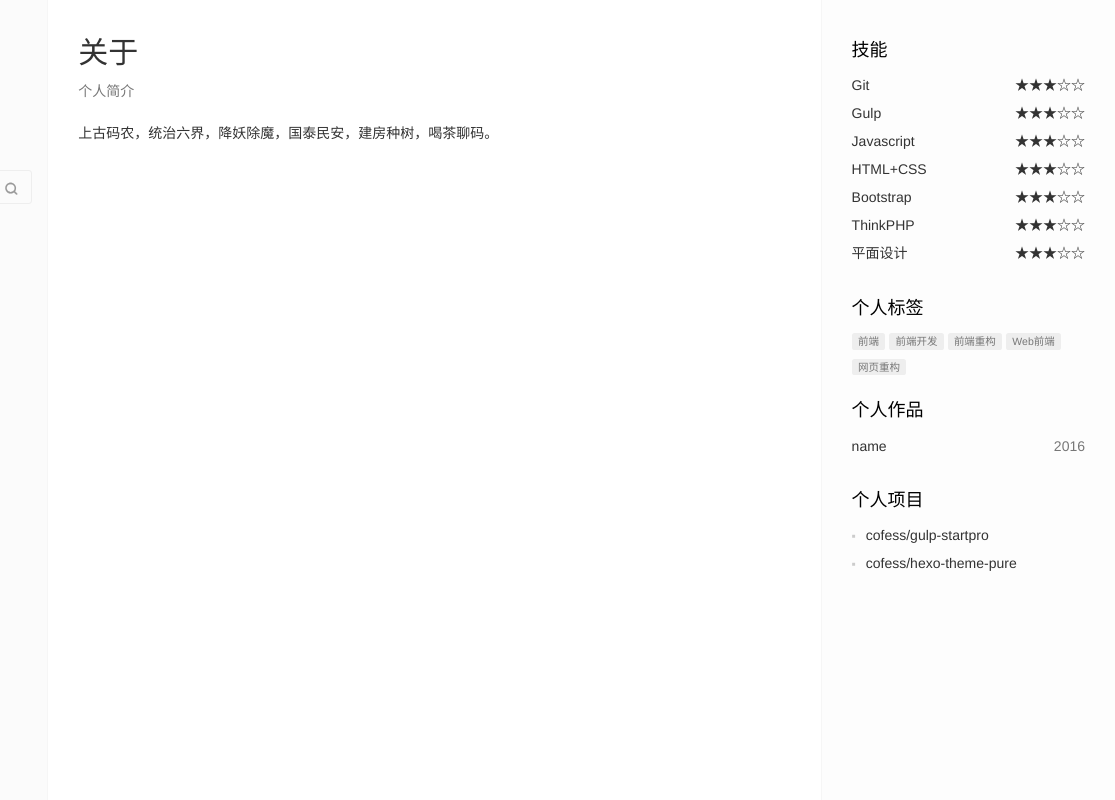
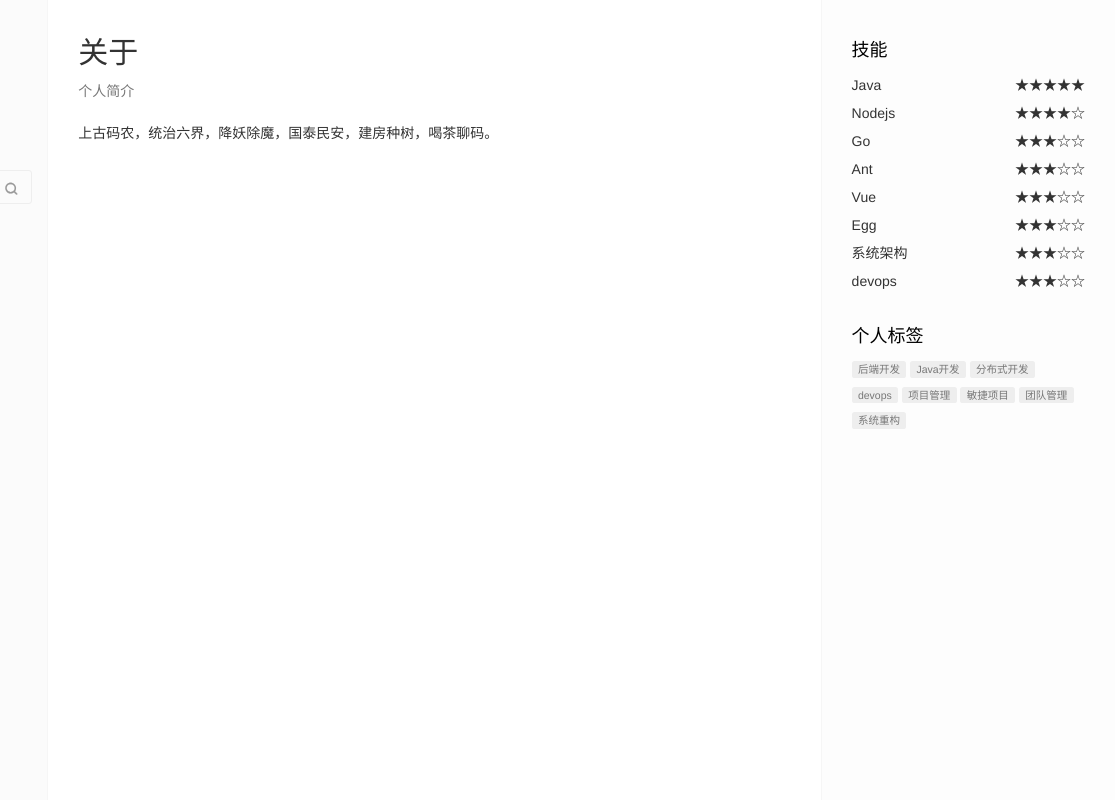
Before and after one commit to rrrtao/rrrtao.github.io, a plain HTML site: page about/index.html in a window 1280 px wide. Shown: the full height of the page, 165-1280 px from the left. Drawn offline with nearby package versions, Linux system fonts and the light colour scheme.

Commit message:
Site updated: 2020-04-06 10:39:48

```diff
--- a/about/index.html
+++ b/about/index.html
@@ -330,37 +330,42 @@
         <ul class="skill-list lh-2x">
 
           <li class="clearfix">
-            <span>Git</span>
+            <span>Java</span>
+            <span class="pull-right">★★★★★</span>
+          </li>
+
+          <li class="clearfix">
+            <span>Nodejs</span>
+            <span class="pull-right">★★★★☆</span>
+          </li>
+
+          <li class="clearfix">
+            <span>Go</span>
             <span class="pull-right">★★★☆☆</span>
           </li>
 
           <li class="clearfix">
-            <span>Gulp</span>
+            <span>Ant</span>
             <span class="pull-right">★★★☆☆</span>
           </li>
 
           <li class="clearfix">
-            <span>Javascript</span>
+            <span>Vue</span>
             <span class="pull-right">★★★☆☆</span>
           </li>
 
           <li class="clearfix">
-            <span>HTML+CSS</span>
+            <span>Egg</span>
             <span class="pull-right">★★★☆☆</span>
           </li>
 
           <li class="clearfix">
-            <span>Bootstrap</span>
+            <span>系统架构</span>
             <span class="pull-right">★★★☆☆</span>
           </li>
 
           <li class="clearfix">
-            <span>ThinkPHP</span>
-            <span class="pull-right">★★★☆☆</span>
-          </li>
-
-          <li class="clearfix">
-            <span>平面设计</span>
+            <span>devops</span>
             <span class="pull-right">★★★☆☆</span>
           </li>
 
@@ -373,59 +378,26 @@
       <h3 class="widget-title">个人标签</h3>
       <div class="widget-body">
 
-        <span class="label label-default mb">前端</span>
+        <span class="label label-default mb">后端开发</span>
 
-        <span class="label label-default mb">前端开发</span>
+        <span class="label label-default mb">Java开发</span>
 
-        <span class="label label-default mb">前端重构</span>
+        <span class="label label-default mb">分布式开发</span>
 
-        <span class="label label-default mb">Web前端</span>
+        <span class="label label-default mb">devops</span>
 
-        <span class="label label-default mb">网页重构</span>
+        <span class="label label-default mb">项目管理</span>
+
+        <span class="label label-default mb">敏捷项目</span>
+
+        <span class="label label-default mb">团队管理</span>
+
+        <span class="label label-default mb">系统重构</span>
 
       </div>
     </div>
 
 
-    <div class="widget">
-      <h3 class="widget-title">个人作品</h3>
-      <div class="widget-body">
-        <ul class="work-list lh-2x">
-
-          <li class="clearfix">
-            <a href="http://www.example.com" target="_blank" title="name">
-              <span>name</span>
-              <span class="pull-right text-muted">2016</span>
-            </a>
-          </li>
-
-        </ul>
-      </div>
-    </div>
-
-
-    <div class="widget">
-      <h3 class="widget-title">个人项目</h3>
-      <div class="widget-body">
-        <ul class="project-list list-square lh-2x">
-
-          <li class="public source">
-            <a href="https://github.com/cofess/gulp-startpro" target="_blank" title="cofess/gulp-startpro">
-              <span class="repo-icon octicon octicon-repo"></span>
-              <span class="repo-and-owner css-truncate-target">cofess/gulp-startpro</span>
-            </a>
-          </li>
-
-          <li class="public source">
-            <a href="https://github.com/cofess/hexo-theme-pure" target="_blank" title="cofess/hexo-theme-pure">
-              <span class="repo-icon octicon octicon-repo"></span>
-              <span class="repo-and-owner css-truncate-target">cofess/hexo-theme-pure</span>
-            </a>
-          </li>
-
-        </ul>
-      </div>
-    </div>
 
   </div>
 </aside>
```
Also changed, not shown: content.json (+1 -1 lines).
